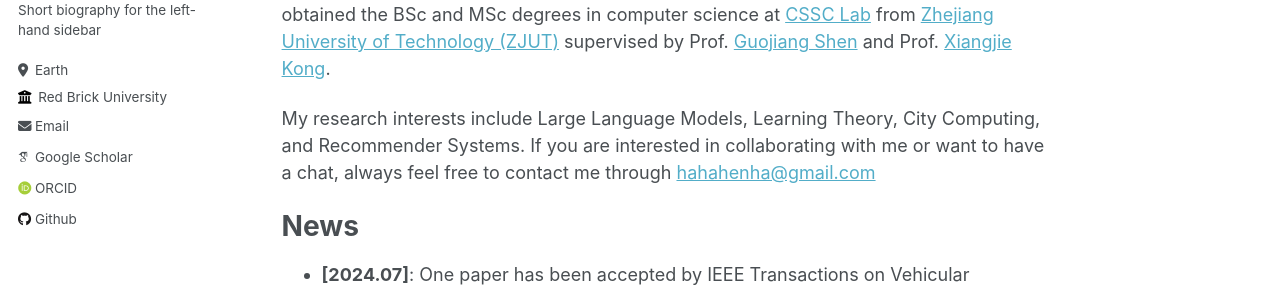
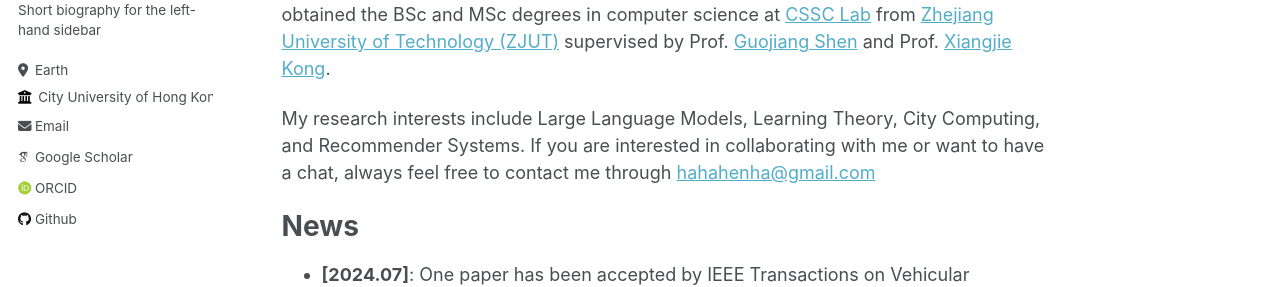
Before and after one commit to hahahenha/hahahenha.github.io, a Jekyll site: the page built from _pages/about.md, in a window 1280 px wide. Shown: the part 323-610 px from the top of the page. Built offline with Jekyll 4.4.1, drawn with Linux system fonts in a browser that asks for light colours; some web fonts are replaced.

Commit message:
Update _config.yml

```diff
--- a/_config.yml
+++ b/_config.yml
@@ -3,7 +3,8 @@
 # This config file is meant for settings that affect your entire site, values
 # which you are expected to set up once and rarely need to edit after that.
 # For technical reasons, this file is *NOT* reloaded automatically when you use
-# `jekyll serve`. If you change this file, please restart the server process.
+# `jekyll serve -l -H localhost`. If you change this file, please restart the
+# server process.
 
 # Basic Site Settings
 locale                   : "en-US"
@@ -25,9 +26,9 @@ author:
   pronouns         : # example: "she/her"
   bio              : "Short biography for the left-hand sidebar"
   location         : "Earth"
-  employer         : "Red Brick University"
+  employer         : "City University of Hong Kong"
   uri              : # URL
-  email            : "none@example.org"
+  email            : "hahahenha@gmail.com"
 
   # Academic websites
   arxiv            : # URL - Update with the correct link to your profile
@@ -71,6 +72,8 @@ author:
   xing             : # Username
   youtube          : # Username
   zhihu            : # URL
+
+
 # Site Settings
 teaser                   :  # filename of teaser fallback teaser image placed in /images/, .e.g. "500x300.png"
 breadcrumbs              : false # true, false (default)
@@ -108,7 +111,7 @@ atom_feed:
   hide                   : false     # change to true to hide the RSS feed in the footer
   path                   : # blank (default) uses feed.xml
 
-  # SEO Related
+# SEO Related
 google_site_verification :
 bing_site_verification   :
 alexa_site_verification  :
@@ -128,7 +131,6 @@ social:
   type                   : # Person or Organization (defaults to Person)
   name                   : # If the user or organization name differs from the site's name
   links: # An array of links to social media profiles
-
 
 # Analytics
 analytics:
```
